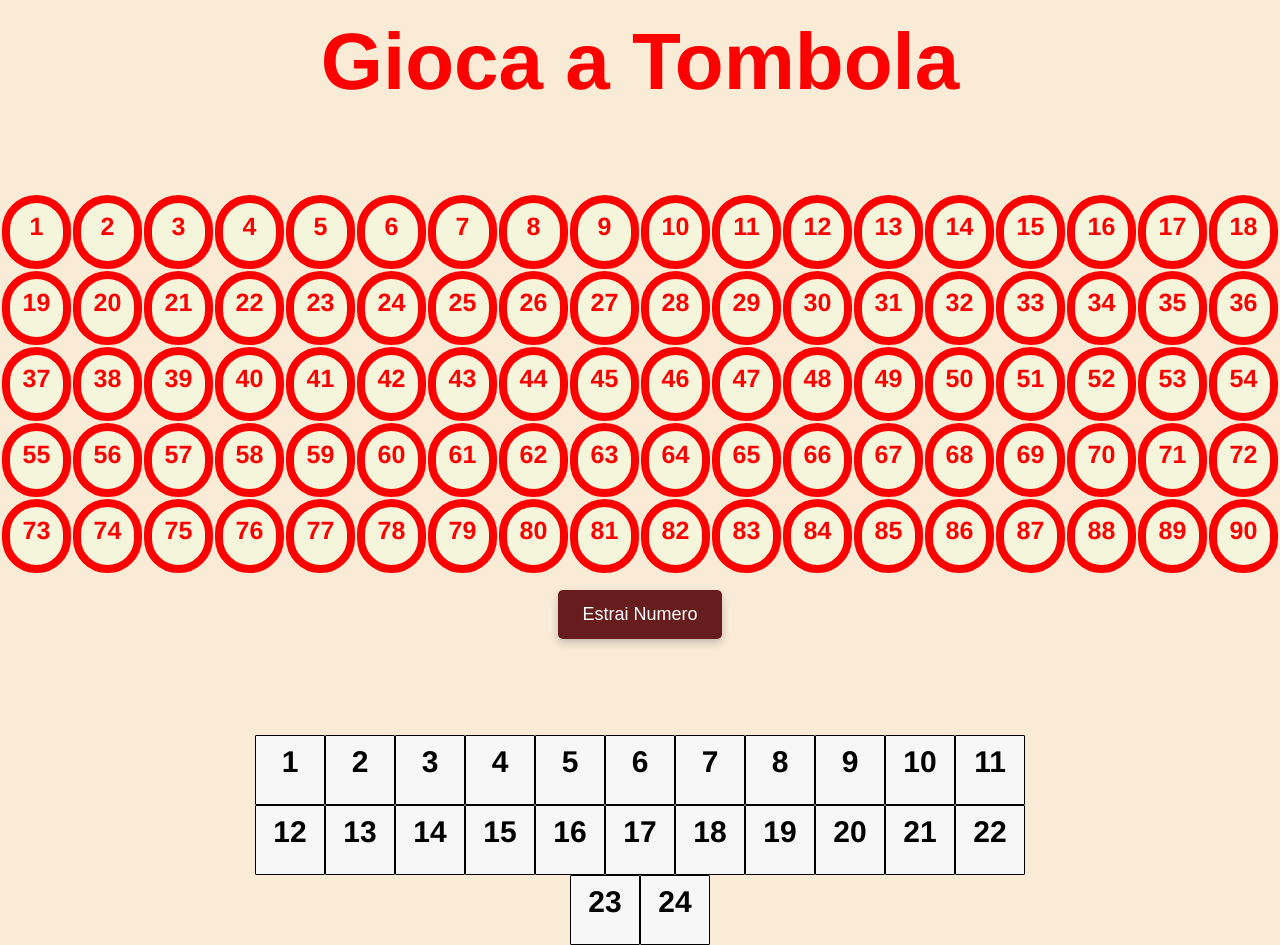
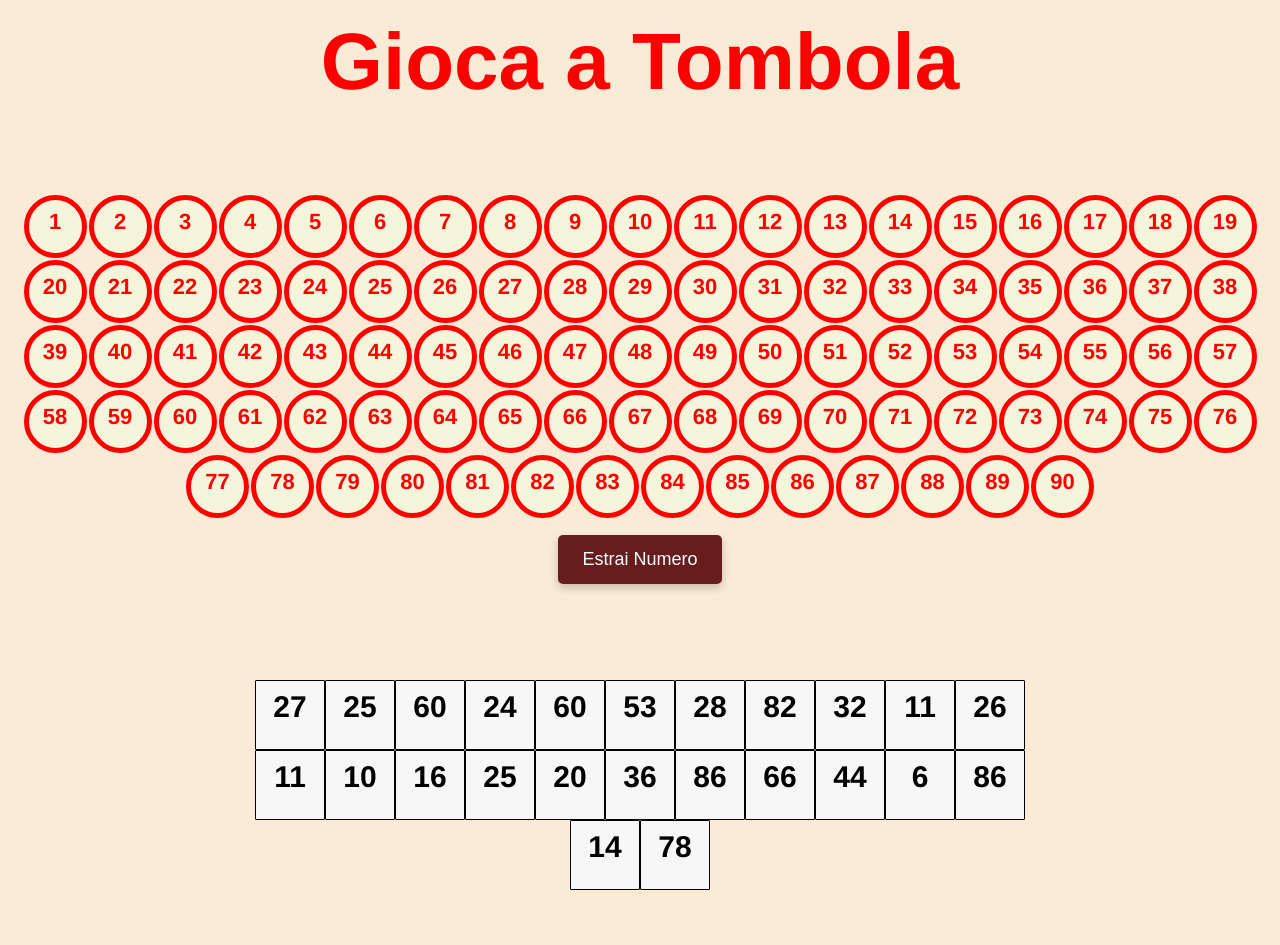
Before and after one commit to Tamiele/u1-w3-d4, a plain HTML site: page index.html in a window 1280 px wide. After the commit the page ends 890 px from the top, so only its background shows below. Drawn offline with Linux system fonts and the light colour scheme.

Commit message:
modifiche3

```diff
--- a/css/styles.css
+++ b/css/styles.css
@@ -25,14 +25,14 @@ h1 {
   padding: 9px;
   text-align: center;
   width: 35px;
-  height: 40px;
+  height: 35px;
   display: inline-block;
   background-color: beige;
   color: red;
-  font-weight: 900;
-  font-size: 25px;
+  font-weight: bold;
+  font-size: 22px;
   border-radius: 50px;
-  border: solid 8px red;
+  border: solid 5px red;
   cursor: pointer;
 }
 #button {
--- a/index.html
+++ b/index.html
@@ -8,7 +8,9 @@
   <body>
     <h1>Gioca a Tombola</h1>
     <div id="tabellone"></div>
-    <button id="button">Estrai Numero</button>
+    <div>
+      <button id="button">Estrai Numero</button>
+    </div>
     <div id="tabellina"></div>
 
     <script src="./js/script.js"></script>
--- a/js/script.js
+++ b/js/script.js
@@ -1,8 +1,7 @@
+// Crea con il for 76 celle numerate
 const tabellone = document.getElementById("tabellone");
-const creatButton = document.getElementById("button");
-
-// Crea con il for 76 celle numerate
 num = [];
+function genTombolini() {
   for (let i = 1; i <= 90; i++) {
     const tombolini = document.createElement("div");
     tombolini.className = "tombolini"; //creo una classe per i tombolini che poi vado a modificare nel css
@@ -10,29 +9,42 @@ for (let i = 1; i <= 90; i++) {
     tabellone.appendChild(tombolini);
     num.push(i);
   }
+}
 
 //creo un evento al click del bottone che mi genera numeri random
+const creatButton = document.getElementById("button");
+function eventButton() {
   creatButton.addEventListener("click", () => {
     const randomNumber = Math.floor(Math.random() * 90) + 1;
 
     const newTombolini = document.querySelectorAll(".tombolini"); //creo una nuova variabile con il valore di tombolini.
-  newTombolini[randomNumber];
-  const changeColorTombolini = newTombolini[randomNumber - 1];
+    newTombolini[randomNumber]; //aggancio la nuova variabile alla nodelist di randomNumber in modo da far illuminare le caselle
+    const changeColorTombolini = newTombolini[randomNumber - 1]; // il -1 e per far uscire l'index uguale ai numeri generati.
     changeColorTombolini.style.backgroundColor = "gold";
   });
-
-// newTombolini.forEach((tombolini) => {
-//   /*se e solo se il testo dei tombolini è uguale al numero random che si crea premendo il bottone*/
-//   if (parseInt(tombolini.textContent) === randomNumber) {
-//     tombolini.style.backgroundColor = "gold"; // allora Cambia il colore della tombolini in corrispondenza del numero estratto.
-//   }
-// });
+}
 
 ///////EXTRA///creazione tabellina
 const tabellina = document.getElementById("tabellina");
+function miniCartella() {
   for (let i = 1; i <= 24; i++) {
+    const cartellaRandom = Math.floor(Math.random() * 90) + 1;
     const cartella = document.createElement("div");
     cartella.className = "cartella";
-  cartella.textContent = i;
+
+    cartella.textContent = cartellaRandom;
+
+    console.log(cartellaRandom);
+
     tabellina.appendChild(cartella);
+    if (cartellaRandom) {
+      cartellaRandom !== cartellaRandom;
     }
+  }
+}
+
+window.onload = () => {
+  genTombolini();
+  eventButton();
+  miniCartella();
+};
```
Lines whose indentation alone changed are shown as unchanged.
